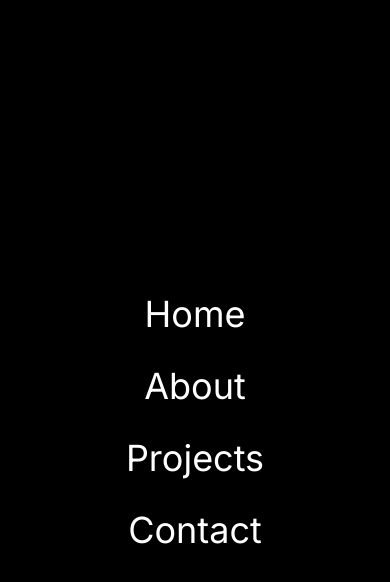
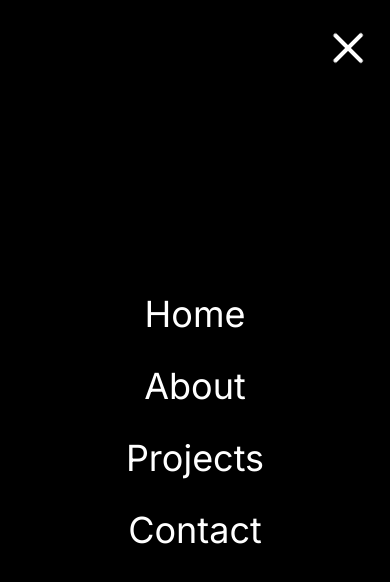
Before and after one commit to AdrienHq/AdrienHq-Portfolio-V2, a Next.js app: page / in a window 390 px wide. Both pictures are taken after a click on the button 354 px from the left and 48 px from the top of the page. Shown: the top 582 px of the page. Built offline with nearby package versions, Linux system fonts and the light colour scheme.

Commit message:
feat: add animation to the navbar menu

```diff
--- a/src/components/navbar.jsx
+++ b/src/components/navbar.jsx
@@ -4,6 +4,7 @@
 import {useState} from "react";
 import Image from "next/image";
 import NavLink from "@/components/navLink";
+import {motion} from "framer-motion"
 
 const links = [
     { url: "/", title: "Home" },
@@ -13,8 +14,58 @@
 ];
 
 const Navbar = () => {
-    const [open, setOpen] = useState(false)
+    const [open, setOpen] = useState(false);
 
+    const topVariants = {
+        closed: {
+            rotate: 0,
+        },
+        opened:{
+            rotate: 45,
+            backgroundColor : "rgb(255,255,255)"
+
+        }
+    }
+    const centerVariants = {
+        closed: {
+            opacity: 1,
+        },
+        opened:{
+            opacity: 0,
+        }
+    }
+    const bottomVariants = {
+        closed: {
+            rotate: 0,
+        },
+        opened:{
+            rotate: -45,
+            backgroundColor : "rgb(255,255,255)"
+
+        }
+    }
+    const listVariants = {
+        closed: {
+            x:"100vw"
+        },
+        opened: {
+            x: 0,
+            transition :{
+                when: "beforeChildren",
+                staggerChildren: 0.2,
+            }
+        }
+    }
+    const listItemsVariants = {
+        closed: {
+            x: -10,
+            opacity: 0
+        },
+        opened: {
+            x: 0,
+            opacity: 1
+        }
+    }
     return (
         <div className="h-full flex items-center justify-between px-4 sm:px-8 md:px-12 lg:px-20 xl:px-48 text-xl">
             <div className="hidden md:flex gap-4 w-1/3">
@@ -22,9 +73,6 @@
                     <NavLink link={link} key={link.title}/>
                 ))}
             </div>
-
-
-
             <div className="md:hidden lg:flex xl:w-1/3 xl:justify-center">
                 <Link href="/"
                       className="text-sm bg-black rounded-md p-1 font-semibold flex items-center justify-center">
@@ -45,21 +93,40 @@
                 <Link href="https://www.linkedin.com/in/adrienhecq/">
                     <Image src="/linkedin.png" alt="Linkedin Image" width={24} height={24}/>
                 </Link>
-
             </div>
             <div className="md:hidden">
                 <button className="w-10 h-8 flex flex-col justify-between z-50 relative" onClick={(()=>setOpen(!open))}>
-                    <div className="w-10 h-1 bg-black rounded"></div>
-                    <div className="w-10 h-1 bg-black rounded"></div>
-                    <div className="w-10 h-1 bg-black rounded"></div>
+                    <motion.div
+                        variants={topVariants}
+                        animate={open ? "opened" : "closed"}
+                        className="w-10 h-1 bg-black rounded origin-left">
+                    </motion.div>
+                    <motion.div
+                        variants={centerVariants}
+                        animate={open ? "opened" : "closed"}
+                        className="w-10 h-1 bg-black rounded">
+                    </motion.div>
+                    <motion.div
+                        variants={bottomVariants}
+                        animate={open ? "opened" : "closed"}
+                        className="w-10 h-1 bg-black rounded origin-left">
+                    </motion.div>
                 </button>
             </div>
             {open && (
-                <div className="absolute top-0 left-0 w-screen h-screen bg-black text-white flex flex-col items-center justify-center gap-8 text-4xl">
+                <motion.div
+                    variants={listVariants}
+                    initial="closed"
+                    animate="opened"
+                    className="absolute top-0 left-0 w-screen h-screen bg-black text-white flex flex-col items-center justify-center gap-8 text-4xl z-40">
                     {links.map(link => (
-                        <Link href={link.url} key={link.title}>{link.title}</Link>
+                        <motion.div
+                            variants={listItemsVariants}
+                            className="">
+                            <Link href={link.url} key={link.title}>{link.title}</Link>
+                        </motion.div>
                     ))}
-                </div>
+                </motion.div>
             )}
         </div>
     );
```
